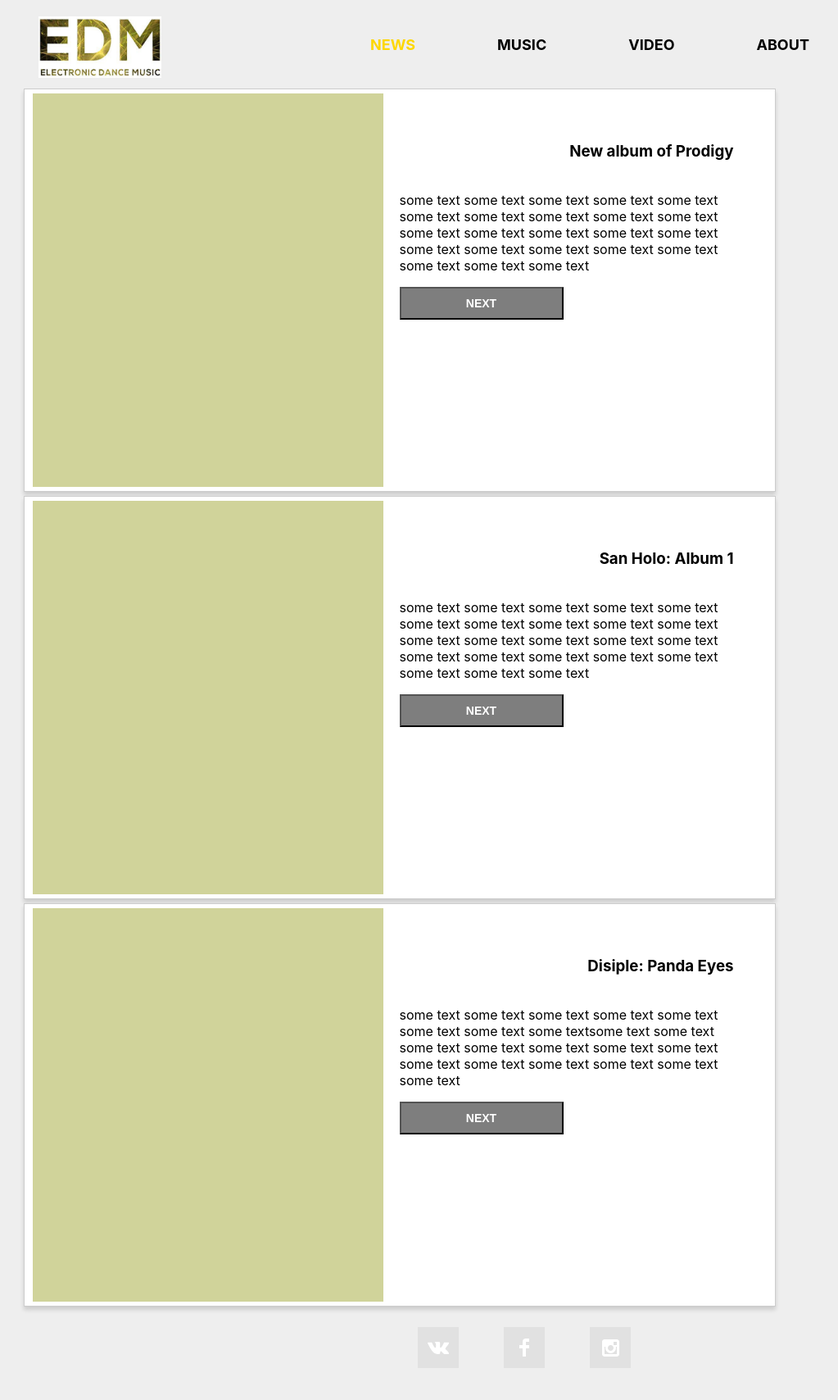
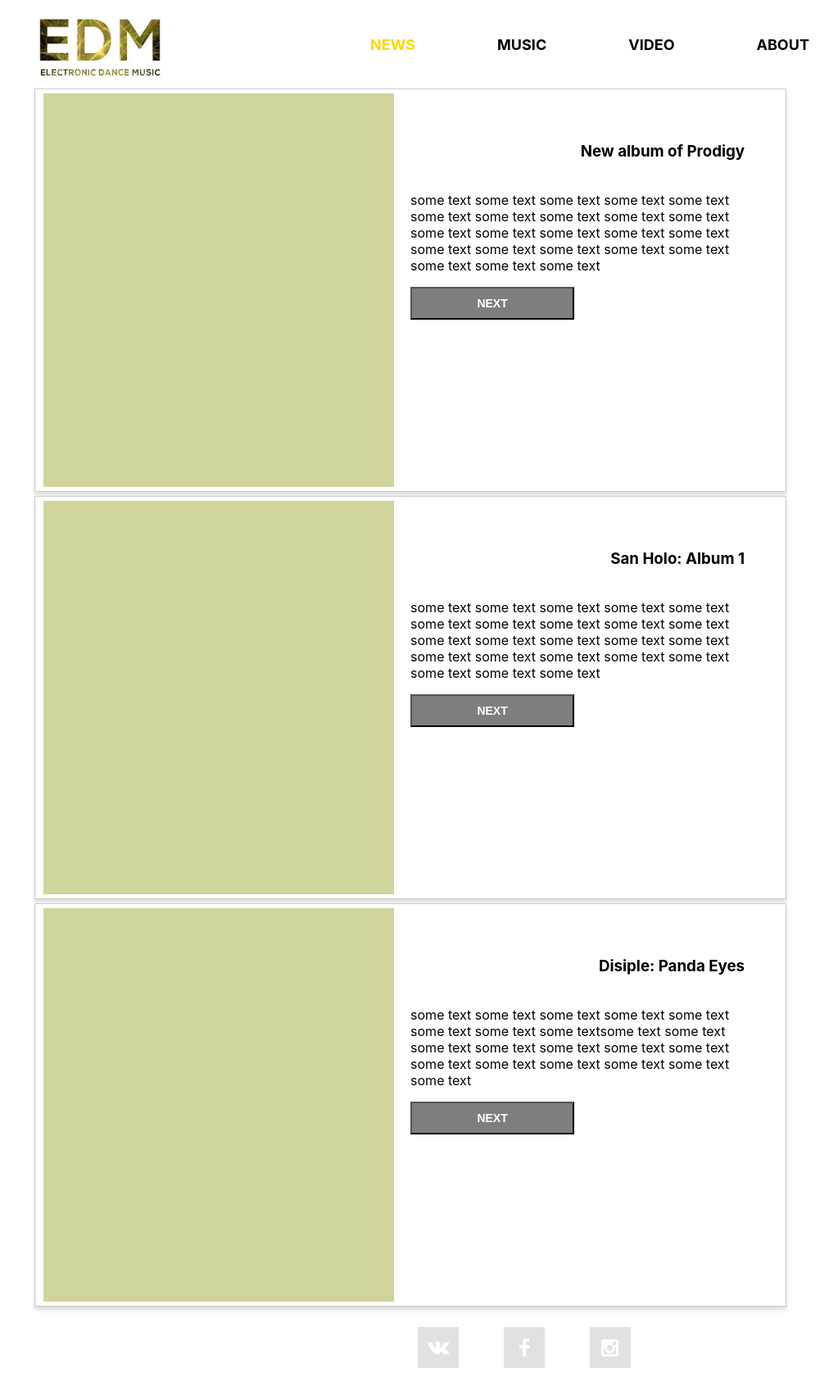
Before and after one commit to ainurakhmetov/fs-test-app, a React (Create React App) app: page / in a window 1280 px wide. Shown: the whole page at 82% size, without its empty margins (0-1023 px from the left). Built offline with nearby package versions, Linux system fonts and the light colour scheme.

Commit message:
styles fixed

```diff
--- a/src/App.js
+++ b/src/App.js
@@ -1,10 +1,7 @@
 import React, { Component } from 'react';
 
 import './App.module.css';
-import Header from './organisms/Header';
 import Homepage from './pages/Homepage';
-import Footer from './organisms/Footer';
-
 class App extends Component {
 
 
--- a/src/organisms/Footer.module.css
+++ b/src/organisms/Footer.module.css
@@ -1,10 +1,11 @@
 .footer {
     margin: 15px auto;
-    width: 945px;
+    min-width: 70vw;
 
     display: flex;
     justify-content: space-between;
     padding: 10px 139px;
+    background-color: #fff ;
 }
 
 .socialList {
--- a/src/organisms/Header.module.css
+++ b/src/organisms/Header.module.css
@@ -7,6 +7,7 @@
     justify-content: center;
     font-size: 14px;
     color: white;
+    background-color: white;
 }
 
 .mainNavigation {
--- a/src/pages/Homepage.module.css
+++ b/src/pages/Homepage.module.css
@@ -1,6 +1,6 @@
 
 .main {
-    background-color: #eeeeee;
+    background-color: #ffffff;
     min-height: 60vh;
     display: flex;
     flex-direction: column;
```
